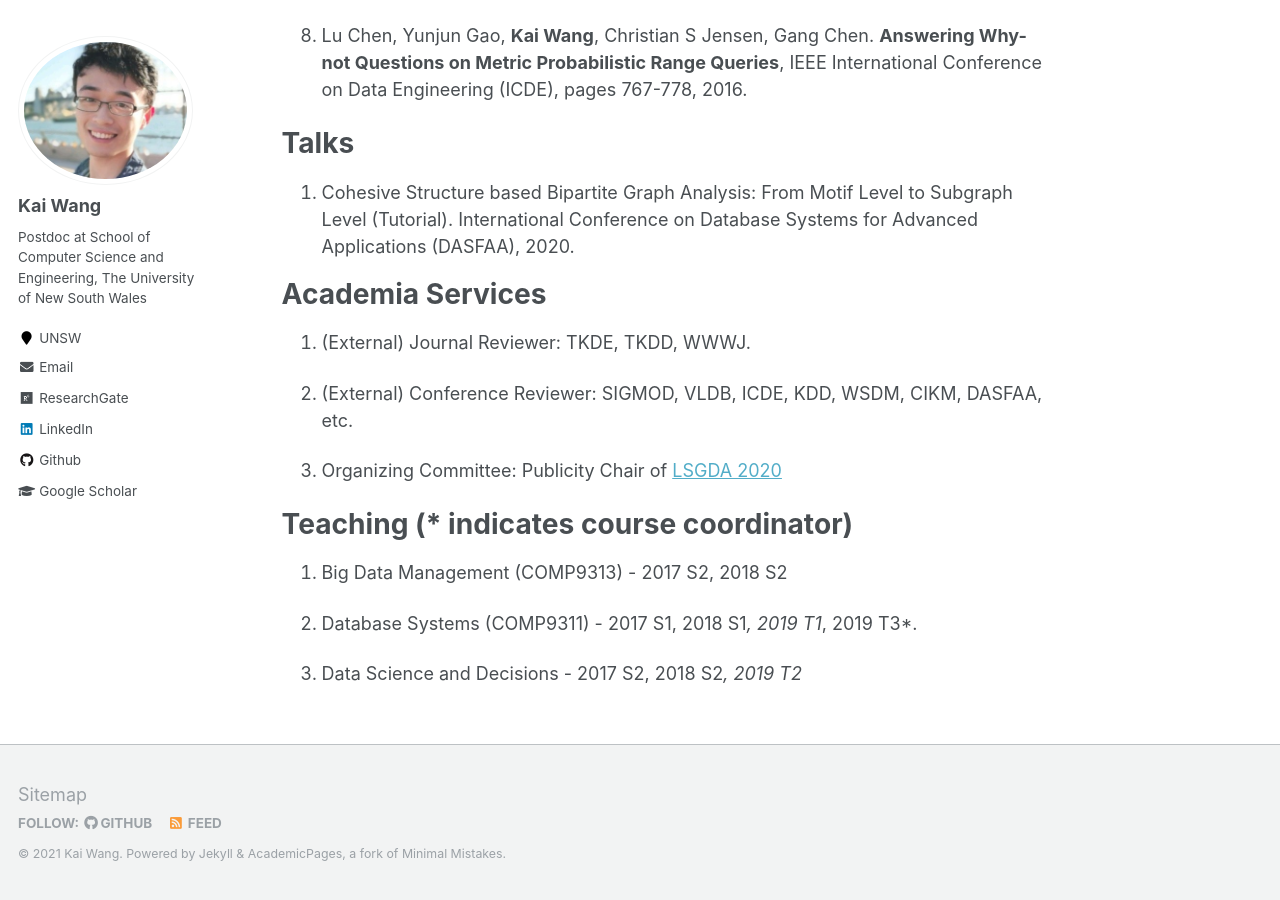
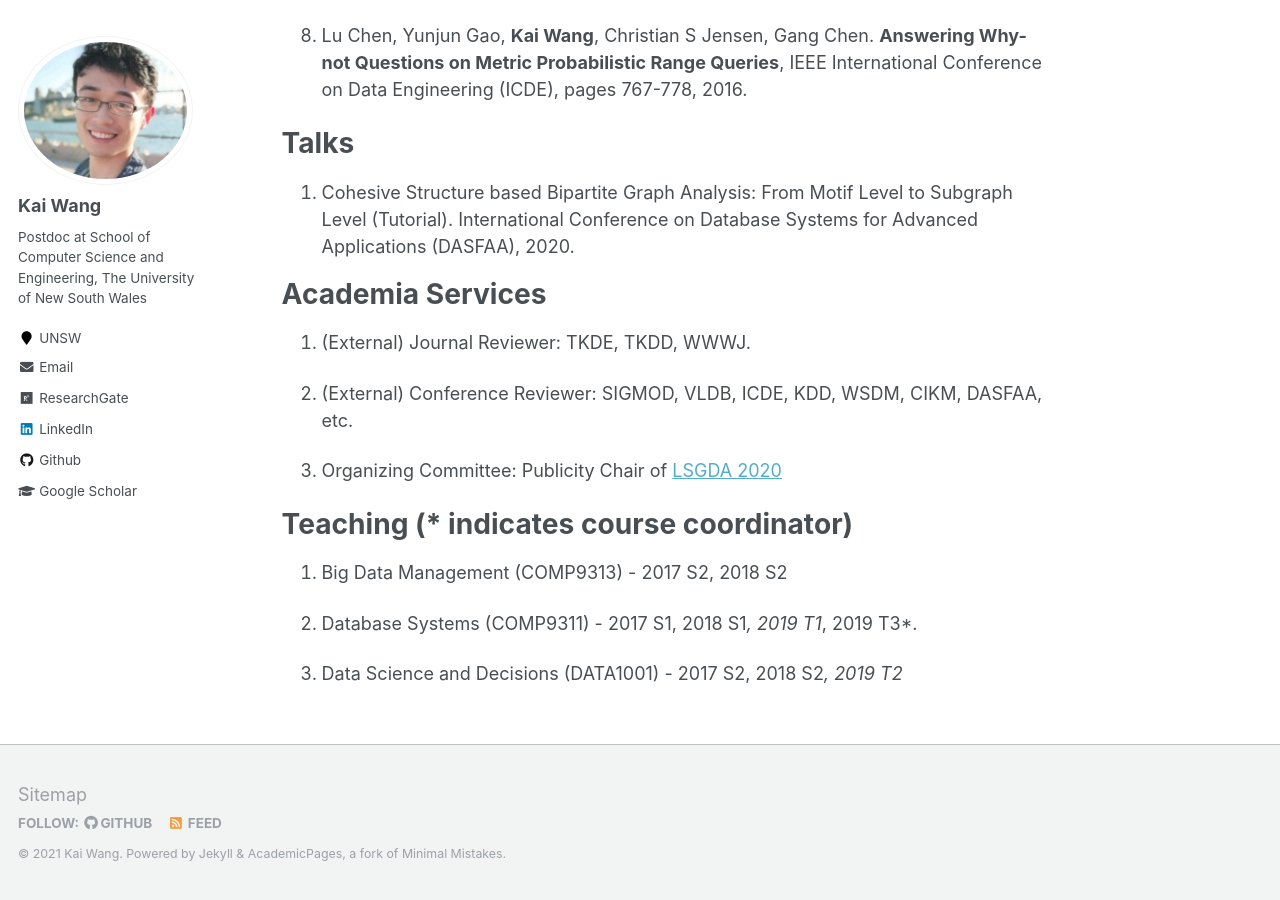
Before and after one commit to cs-kaiwang/cs-kaiwang.github.io, a Jekyll site: the page built from _pages/about.md, in a window 1280 px wide and 900 px high, scrolled down 1183 px. Built offline with Jekyll 4.4.1, drawn with Linux system fonts in a browser that asks for light colours.

Commit message:
Update about.md

```diff
--- a/_pages/about.md
+++ b/_pages/about.md
@@ -49,4 +49,4 @@ Teaching (* indicates course coordinator)
 
 2. Database Systems (COMP9311) -  2017 S1, 2018 S1*, 2019 T1*, 2019 T3*.
 
-3. Data Science and Decisions -  2017 S2, 2018 S2*, 2019 T2*
+3. Data Science and Decisions (DATA1001) -  2017 S2, 2018 S2*, 2019 T2*
```
